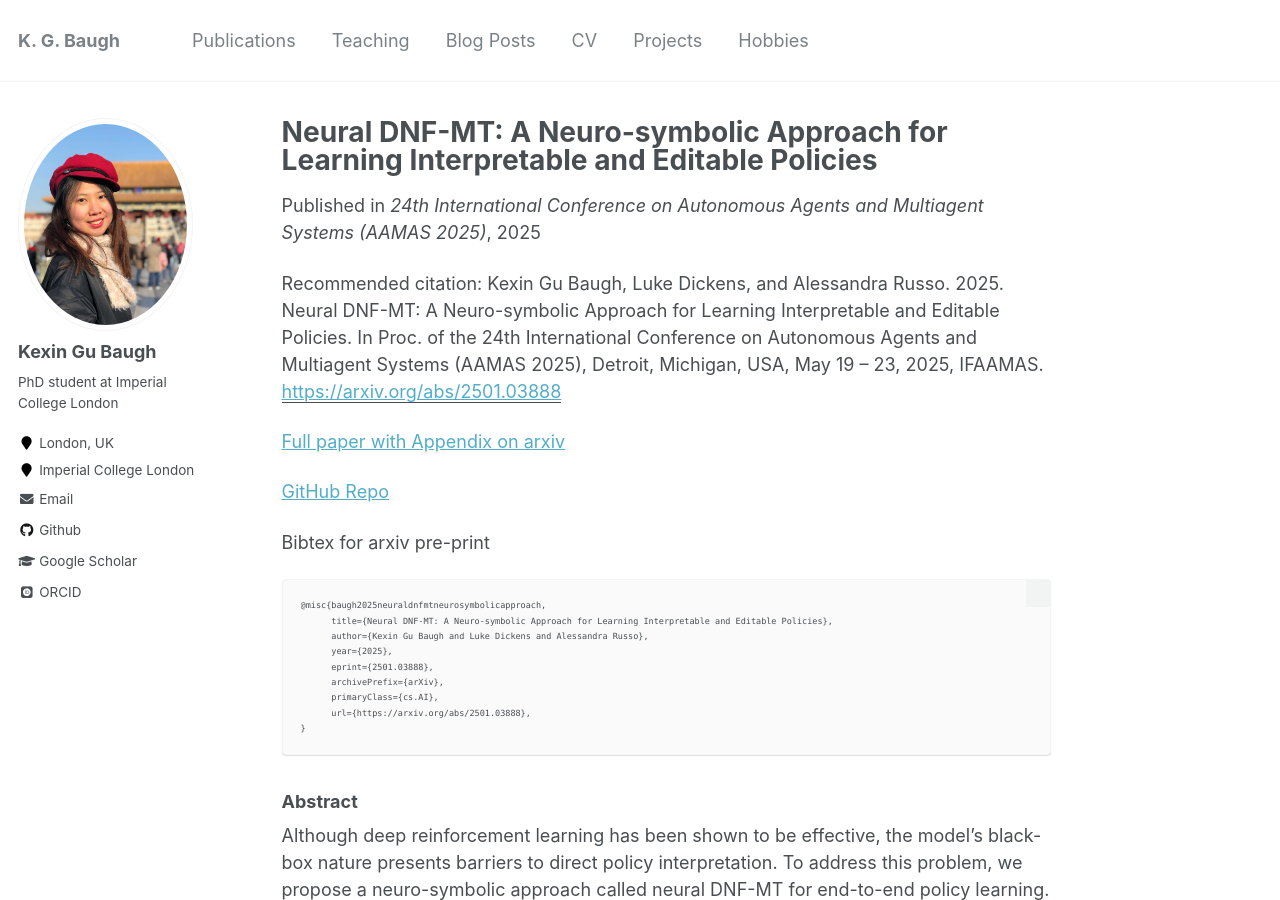
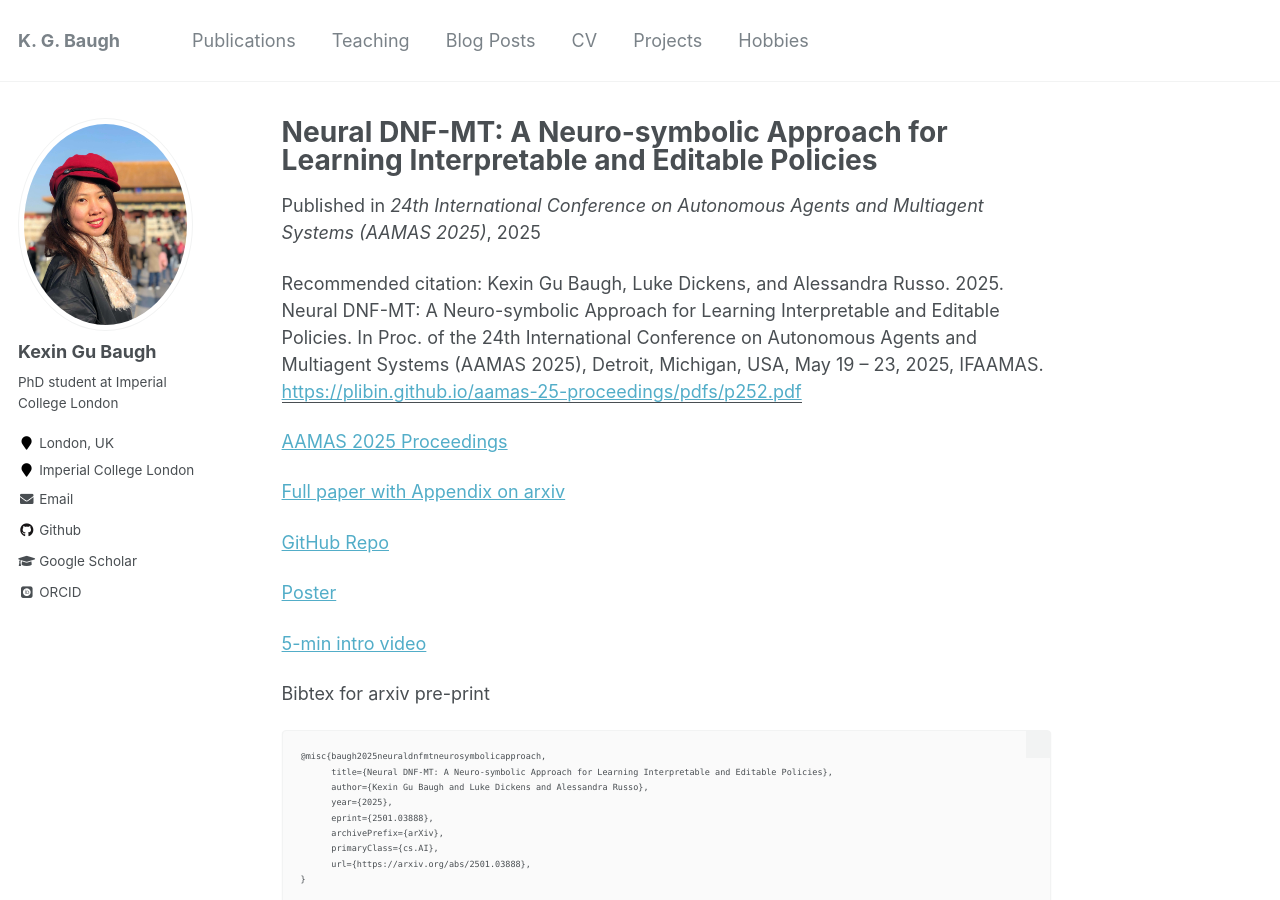
Before and after one commit to kittykg/kittykg.github.io, a Jekyll site: the page built from _publications/2025-aamas-ndnf-mt-rl.md, in a window 1280 px wide and 900 px high. Built offline with Jekyll 4.4.1, drawn with Linux system fonts in a browser that asks for light colours; some web fonts are replaced.

Commit message:
Update AAMAS, rename proof blog MD file name

```diff
--- a/_publications/2025-aamas-ndnf-mt-rl.md
+++ b/_publications/2025-aamas-ndnf-mt-rl.md
@@ -5,7 +5,7 @@ permalink: /publication/neural-dnf-mt-for-learning-interpretable-editable-polici
 excerpt: 'Neural DNF-MT: A Neuro-symbolic Approach for Learning Interpretable and Editable Policies'
 date: 2025-05-19
 venue: '24th International Conference on Autonomous Agents and Multiagent Systems (AAMAS 2025)'
-paperurl: 'https://arxiv.org/abs/2501.03888'
+paperurl: 'https://plibin.github.io/aamas-25-proceedings/pdfs/p252.pdf'
 citation: 'Kexin Gu Baugh, Luke Dickens, and Alessandra Russo. 2025. Neural DNF-MT:
 A Neuro-symbolic Approach for Learning Interpretable and Editable
 Policies. In Proc. of the 24th International Conference on Autonomous Agents
@@ -13,9 +13,15 @@ and Multiagent Systems (AAMAS 2025), Detroit, Michigan, USA, May 19 – 23,
 2025, IFAAMAS.'
 ---
 
+[AAMAS 2025 Proceedings](https://plibin.github.io/aamas-25-proceedings/pdfs/p252.pdf)
+
 [Full paper with Appendix on arxiv](https://arxiv.org/abs/2501.03888)
 
 [GitHub Repo](https://github.com/kittykg/neural-dnf-mt-policy-learning)
+
+[Poster](https://github.com/kittykg/neural-dnf-mt-policy-learning/blob/main/figures/poster.pdf)
+
+[5-min intro video](https://www.youtube.com/watch?v=6_MFEDeN1cQ)
 
 Bibtex for arxiv pre-print
 
```
Also changed, not shown: _posts/2025-04-23-semi-symbolic-min-proof.md (renamed from _posts/2025-05-23-semi-symbolic-min-proof.md).
